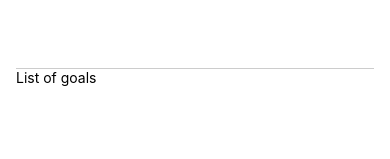
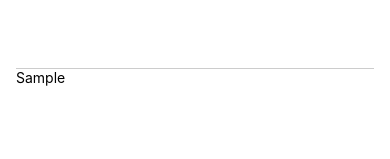
Before and after one commit to JonathanStoll/RNCourse, a React Native app: screen / in a window 390 px wide. Both pictures are taken after typing "Sample" into the empty fields and a click on the button "ADD GOAL". Shown: the part 134-293 px from the top of the page. Built offline with nearby package versions, Linux system fonts and the light colour scheme.

Commit message:
adding a list

```diff
--- a/App.js
+++ b/App.js
@@ -3,12 +3,14 @@
 
 export default function App() {
   const [enteredGoalText, setEnteredGoalText] = useState('')
+  const [courseGoals, setCoursGoals]= useState([])
   function goalInputHandeler(enteredText) {
     setEnteredGoalText(enteredText)
 
    }
   function addGoalHandeler() {
-    console.log(enteredGoalText)
+    setCoursGoals(currentGoals=>[...currentGoals, enteredGoalText ])
+    setEnteredGoalText('')
   }
   return (
     <View style={styles.appContainer}>
@@ -20,7 +22,8 @@
         <Button title='Add Goal' onPress={addGoalHandeler}/>
       </View>
       <View style={styles.goalContainer}>
-        <Text>List of goals</Text>
+
+        {courseGoals.map((goal)=>(<Text key={goal}>{goal}</Text>))}
       </View>
     </View>
   );
```
